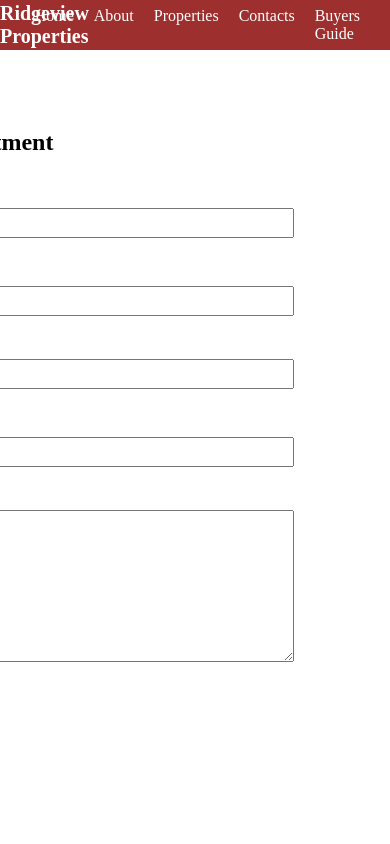
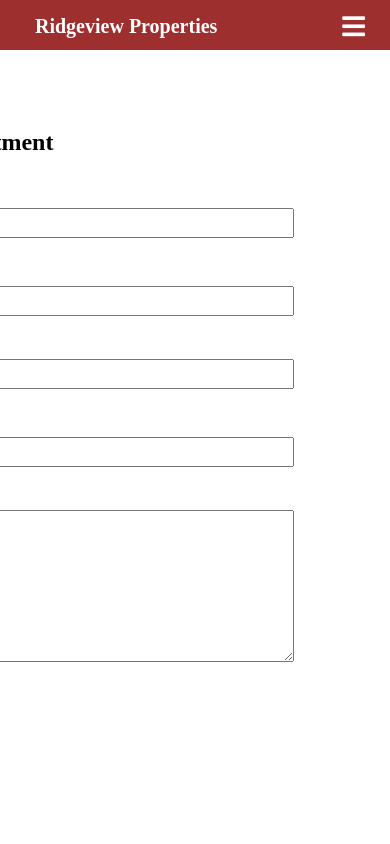
Before and after one commit to lowe25/RealEstate-Page, a React (Create React App) app: page /contacts in a window 390 px wide. Shown: the top 844 px of the page. Built offline with nearby package versions, Linux system fonts and the light colour scheme.

Commit message:
Navbar Responsive Done

```diff
--- a/src/App.scss
+++ b/src/App.scss
@@ -1,3 +1,5 @@
+//Utilities
+@import "./utilities/mixins.scss";
 //Assets
 @import "./Assets/Style/reset.scss";
 @import "./Assets/Style/fonts.scss";
--- a/src/Assets/MediaQueries/mediaQueries.scss
+++ b/src/Assets/MediaQueries/mediaQueries.scss
@@ -11,7 +11,7 @@ $screen-sizes: (
   "screen-xl":1418px,
 );
 
-@mixin mobile-device1($screen) {
+@mixin mobile-device($screen) {
     @media(max-width: map-get($screen-sizes, $screen)){
         @content;
     }
--- a/src/Layout/Navbar/navbar.scss
+++ b/src/Layout/Navbar/navbar.scss
@@ -1,29 +1,76 @@
-.navbar{
-    display:flex;
-    justify-content: center;
+.navbar {
+  display: flex;
+  justify-content: space-evenly;
   align-items: center;
-    height:50px;
+  height: 50px;
   background-color: $navBg-color;
-    color:$txt-color-white;
+  color: $txt-color-white;
   width: 100%;
 }
-.logo{
+.logo {
   font-size: 20px;
 }
-.nav-link-desktop{
+.nav-link-desktop {
   display: flex;
   justify-content: flex-end;
   list-style: none;
-    width:75%;
-    padding:20px;
+  width: 75%;
+  padding: 20px;
 }
 
-.nav-link{
+.nav-link {
   text-decoration: none;
   color: $txt-color-white;
   cursor: pointer;
   margin: 0 10px;
 }
-.burger-menu{
+
+.burger-menu {
   display: none;
 }
+
+//Mobile 480
+@include mobile-device(mobile-md) {
+  .nav-link-desktop {
+    display: none;
+  }
+
+  .logo {
+    display: flex;
+    position: absolute;
+    top: 15px;
+    left: 35px;
+  }
+
+  .nav-links-mobile {
+    position: absolute;
+    top: 50px;
+    width: 100%;
+    background-color: $navBg-color;
+  }
+
+  .burger-menu {
+    display: block;
+    position: absolute;
+    top: 12px;
+    right: 25px;
+    font-size: 20px;
+    background-color: $navBg-color;
+    color: $txt-color-white;
+    border: none;
+    outline: none;
+  }
+  .nav-link {
+    text-align: center;
+    color: $txt-color-white;
+    padding: 32px;
+    list-style: none;
+    width: 100%;
+  }
+  .burger-menu {
+    display: block;
+    position: absolute;
+    font-size: 26px;
+    border: none;
+  }
+}
--- a/src/Pages/Homepage/homepage.scss
+++ b/src/Pages/Homepage/homepage.scss
@@ -7,8 +7,7 @@
 }
 .house-search{
     height: 900px;
-    display:grid;
-    justify-content: center;
+    @include grid-center;
     align-items: center;
 }
 .housebox-src{
@@ -19,8 +18,7 @@
     color:$txt-color-white;
 }
 .form{
- display: flex;
- justify-content: center;
+@include flex-center;
  gap: 20px;
  padding-top: 10px;
  .txt-loc,
--- /dev/null
+++ b/src/utilities/mixins.scss
@@ -0,0 +1,10 @@
+//Grid and Flex
+@mixin grid-center {
+    display: grid;
+    justify-content: center;
+}
+
+@mixin flex-center {
+    display: flex;
+    justify-content: center;
+}
```
Lines whose indentation alone changed are shown as unchanged.
